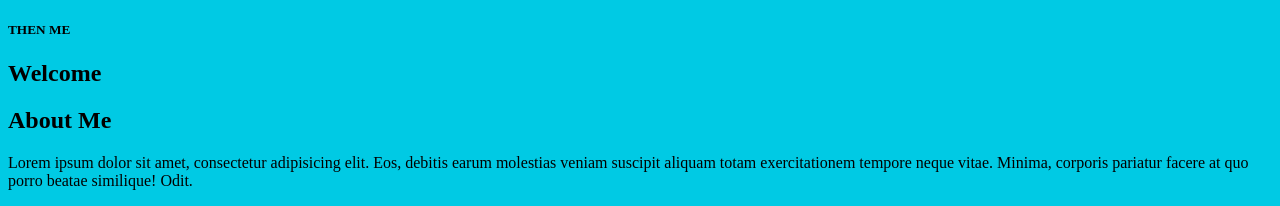
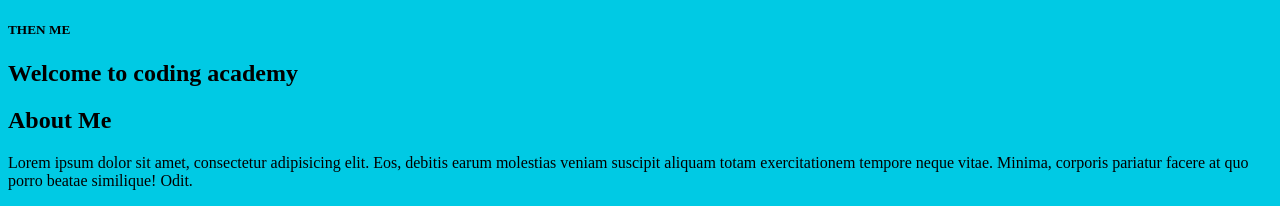
Before and after one commit to haithmak/Ecom, a plain HTML site: page index.html in a window 1280 px wide. Shown: the top 206 px of the page. Drawn offline with Linux system fonts and the light colour scheme.

Commit message:
change welcome

```diff
--- a/index.html
+++ b/index.html
@@ -22,7 +22,7 @@
     </div>
 
 		<aside>
-			 <h2> Welcome </h2>
+			 <h2> Welcome to coding academy </h2>
 			<h2> About Me </h2>
 
 			<p>Lorem ipsum dolor sit amet, consectetur adipisicing elit. Eos, debitis earum molestias veniam suscipit aliquam totam exercitationem tempore neque vitae. Minima, corporis pariatur facere at quo porro beatae similique! Odit.</p>
```
